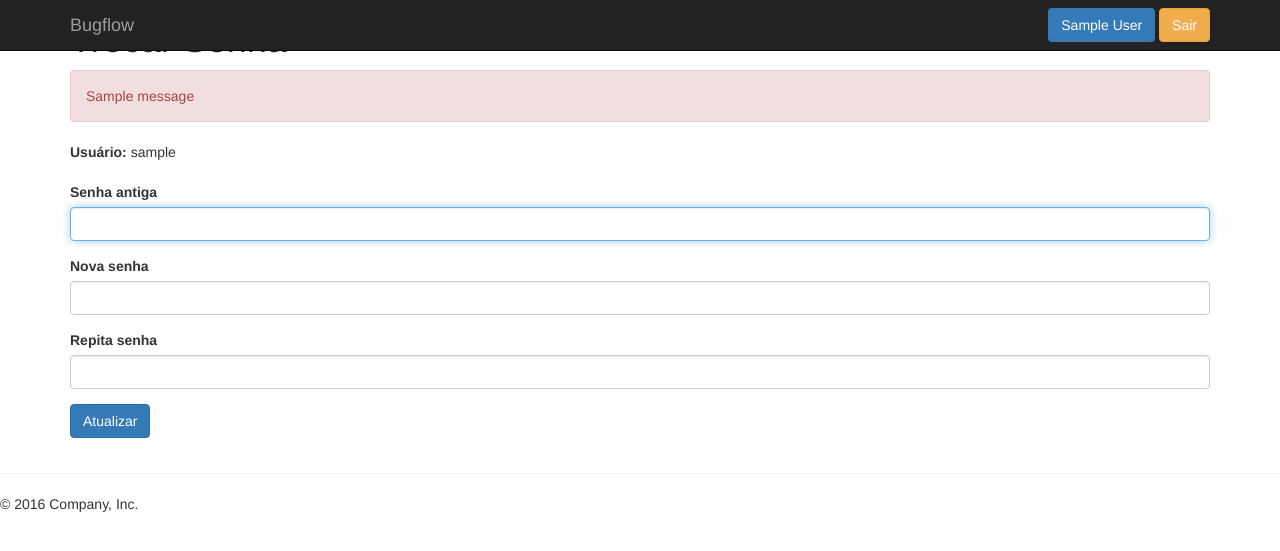
After one commit to fandrefh/bugflow, a Django app: page /accounts/trocar-senha/ in a window 1280 px wide. The commit adds this page. Shown: the top 551 px of the page. Run offline with Django 3.2, Linux system fonts and the light colour scheme; a user stored in the database is signed in; tables that the repository leaves empty hold one stand-in row (values such as "Sample post"); one stand-in notice (Sample message) is shown; some libraries are stand-ins or nearby versions.

Commit message:
Alteração da senha

```diff
--- a/bugflow/accounts/urls.py
+++ b/bugflow/accounts/urls.py
@@ -7,6 +7,7 @@ app_name = 'accounts'
 urlpatterns = [
     path('novo/', views.add_user, name='add-user'),
     path('editar/', views.edit_user, name='edit-user'),
+    path('trocar-senha/', views.change_password, name='change-password'),
     path('login/', views.user_login, name='user-login'),
     path('logout/', views.user_logout, name='user-logout'),
     path('profile/', views.user_profile, name='user-profile'),
--- a/bugflow/accounts/views.py
+++ b/bugflow/accounts/views.py
@@ -1,8 +1,12 @@
 from django.shortcuts import render, redirect, get_object_or_404
 from django.contrib import messages
-from django.contrib.auth import authenticate, login, logout
+from django.contrib.auth import (
+    authenticate, login, logout,
+    update_session_auth_hash
+)
 from django.contrib.auth.models import User
 from django.contrib.auth.decorators import login_required
+from django.contrib.auth.forms import PasswordChangeForm
 
 from .forms import UserForm, EditUserForm
 
@@ -52,7 +56,21 @@ def user_logout(request):
     logout(request)
     return redirect('/')
 
-
 def user_profile(request):
     user = User.objects.get(username=request.user)
     return render(request, 'accounts/user_profile.html', {'user': user})
+
+@login_required
+def change_password(request):
+    if request.method == 'POST':
+        form = PasswordChangeForm(request.user, request.POST)
+        if form.is_valid():
+            user = form.save()
+            update_session_auth_hash(request, user)
+            messages.success(request, 'Senha alterada com sucesso.')
+            return redirect('accounts:user-profile')
+        else:
+            messages.error(request, 'Alteração não realizada.')
+
+    form = PasswordChangeForm(request.user)
+    return render(request, 'accounts/change_password.html', {'form': form})
--- /dev/null
+++ b/bugflow/templates/accounts/change_password.html
@@ -0,0 +1,75 @@
+{% extends 'base.html' %}
+
+{% load widget_tweaks %}
+
+
+{% block title %}
+    {{ block.super }} - Trocar Senha
+{% endblock title %}
+
+
+{% block body %}
+    <div class="container">
+        <h1>Trocar Senha</h1>
+
+        {% if messages %}
+            <div class="alert alert-danger" role='alert'>
+                {% for message in messages %}
+                    {{ message }}
+                {% endfor %}
+            </div>
+        {% endif %}
+
+        <form method='post'>
+        {% csrf_token %}
+
+            <div class="form-group">
+                <label for="">Usuário:</label>
+                {{ user.username }}
+            </div>
+
+            <div class="form-group">
+                <label for="">Senha antiga</label>
+                {{ form.old_password|add_class:'form-control' }}
+            </div>
+
+            {% if form.old_password.errors %}
+                <div class="form-group">
+                    <div class="alert alert-warning" role="alert">
+                        {{ form.old_password.errors.as_text }}
+                    </div>
+                </div>
+            {% endif %}
+
+            <div class="form-group">
+                <label for="">Nova senha</label>
+                {{ form.new_password1|add_class:'form-control' }}
+            </div>
+
+            {% if form.new_password1.errors %}
+                <div class="form-group">
+                    <div class="alert alert-warning" role="alert">
+                        {{ form.new_password1.errors.as_text }}
+                    </div>
+                </div>
+            {% endif %}
+
+            <div class="form-group">
+                <label for="">Repita senha</label>
+                {{ form.new_password2|add_class:'form-control' }}
+            </div>
+
+            {% if form.new_password2.errors %}
+                <div class="form-group">
+                    <div class="alert alert-warning" role="alert">
+                        {{ form.new_password2.errors.as_text }}
+                    </div>
+                </div>
+            {% endif %}
+
+            <div class="form-group">
+                <button type='submit' class="btn btn-primary">Atualizar</button>
+            </div>
+        </form>
+    </div>
+{% endblock body %}
--- a/bugflow/templates/accounts/user_profile.html
+++ b/bugflow/templates/accounts/user_profile.html
@@ -23,6 +23,6 @@
         <p>Usuário: {{ user.username }}</p>
         <p>E-mail: {{ user.email }}</p>
         <a href="{% url 'accounts:edit-user' %}" class="btn btn-primary btn-xs">Editar perfil</a>
-        <a href="" class="btn btn-primary btn-xs">Trocar senha</a>
+        <a href="{% url 'accounts:change-password' %}" class="btn btn-primary btn-xs">Trocar senha</a>
     </div>
 {% endblock body %}
```
